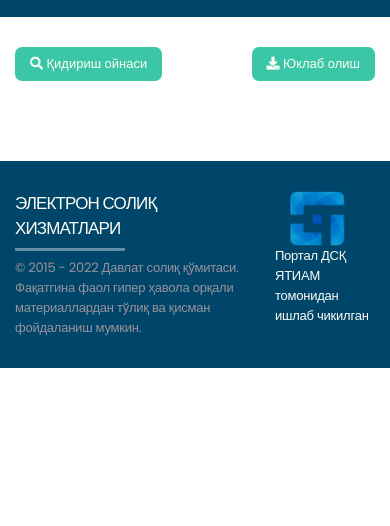
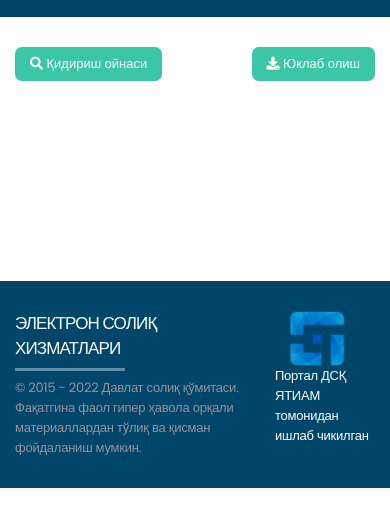
Before and after one commit to shahboznur/2-project, a plain HTML site: page index.html in a window 390 px wide. Shown: the part 88-614 px from the top of the page. Drawn offline with Linux system fonts and the light colour scheme.

Commit message:
coomit section__title padding bottom

```diff
--- a/style/main.css
+++ b/style/main.css
@@ -197,7 +197,7 @@ sup {
 
 
 .section__title {
-  padding: 30px 0 80px;
+  padding: 30px 0 200px;
 }
 
 .section__link {
```
